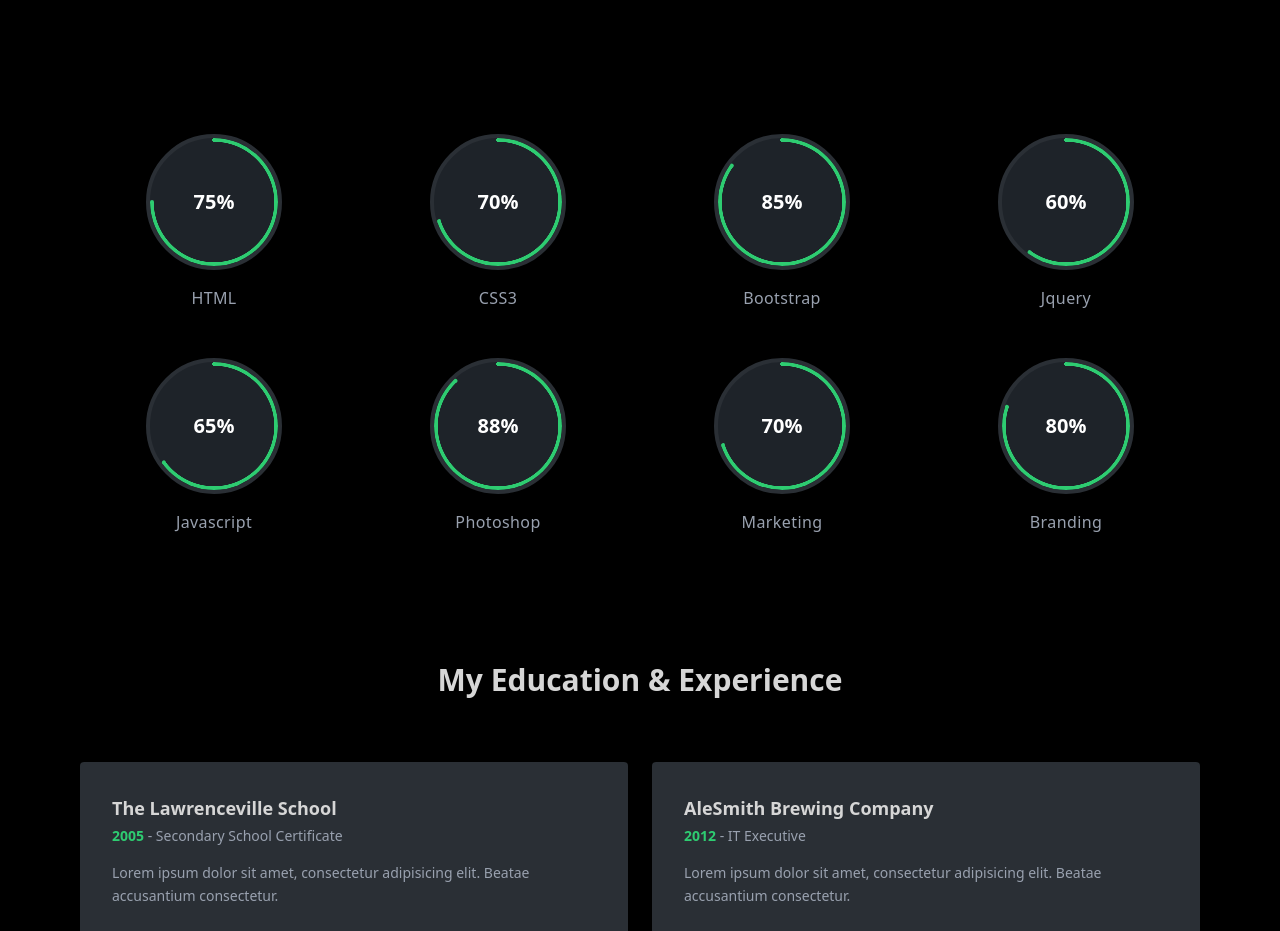
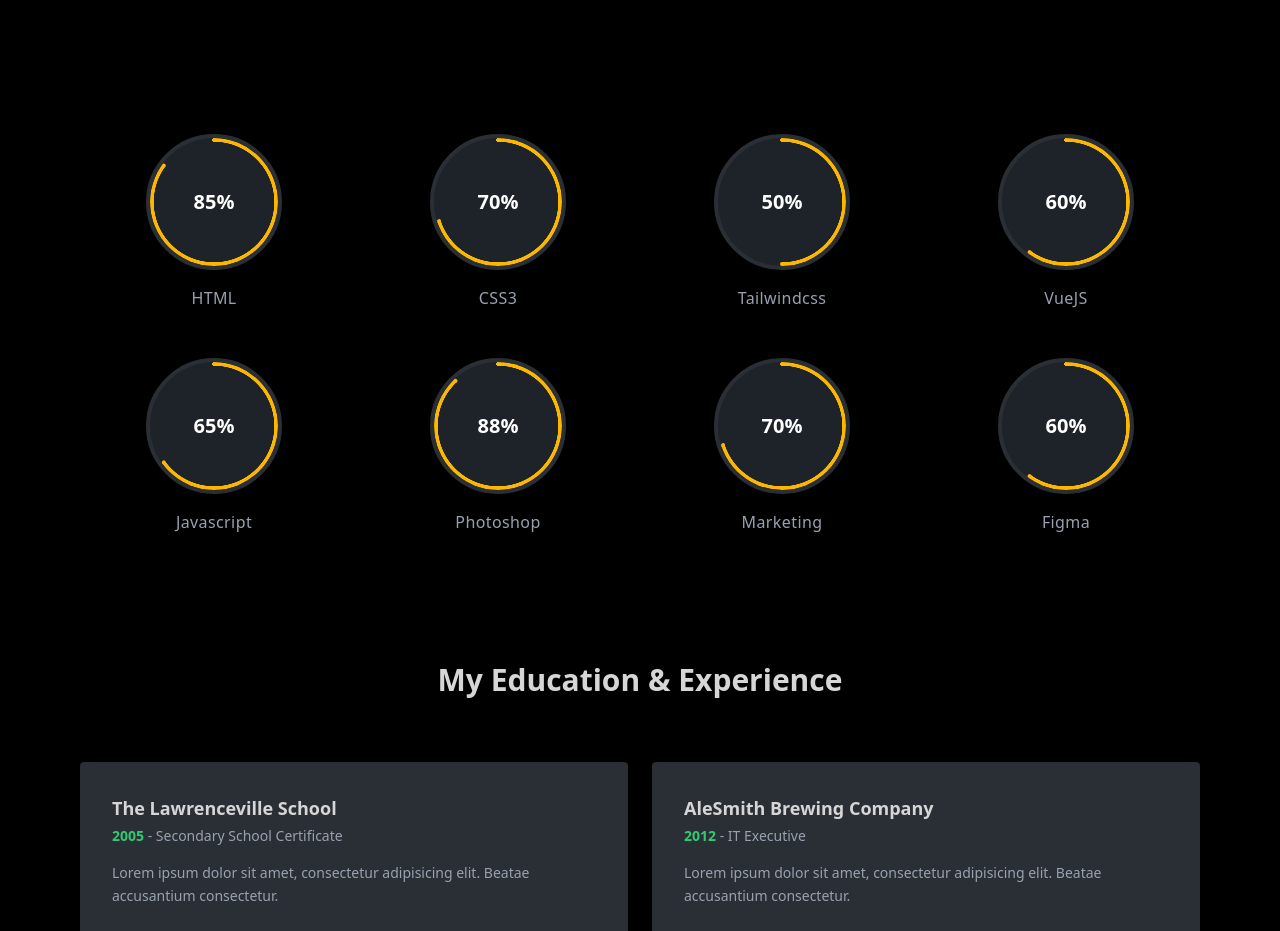
Before and after one commit to mr-cerebro/portfolio-pessoal, a Vue app: page / in a window 1280 px wide. Shown: the part 2540-3471 px from the top of the page. Built offline with nearby package versions, Linux system fonts and the light colour scheme.

Commit message:
feat: update README.md

```diff
--- a/src/views/SkillsView.vue
+++ b/src/views/SkillsView.vue
@@ -3,7 +3,7 @@
     <section class="max-w-6xl mx-auto grid grid-cols-2 md:grid-cols-4 gap-y-12 gap-x-4 mb-32">
       <div v-for="skill in skills" :key="skill.name" class="flex flex-col items-center gap-4">
         <div
-          class="radial-progress text-[#2ecc71] border-4 border-[#2a2f35] bg-[#1e2329]"
+          class="radial-progress text-[#fcb702] border-4 border-[#2a2f35] bg-[#1e2329]"
           :style="{ '--value': skill.value, '--size': '8rem', '--thickness': '4px' }"
           role="progressbar"
         >
@@ -38,14 +38,14 @@ import { ref } from 'vue'
 
 // Dados para as habilidades (Skills)
 const skills = ref([
-  { name: 'HTML', value: 75 },
+  { name: 'HTML', value: 85 },
   { name: 'CSS3', value: 70 },
-  { name: 'Bootstrap', value: 85 },
-  { name: 'Jquery', value: 60 },
+  { name: 'Tailwindcss', value: 50 },
+  { name: 'VueJS', value: 60 },
   { name: 'Javascript', value: 65 },
   { name: 'Photoshop', value: 88 },
   { name: 'Marketing', value: 70 },
-  { name: 'Branding', value: 80 },
+  { name: 'Figma', value: 60 },
 ])
 
 // Dados para Educação e Experiência
```
Also changed, not shown: public/img/profille.png (added), 1 other file (tests, documents, lock files or other folders).
